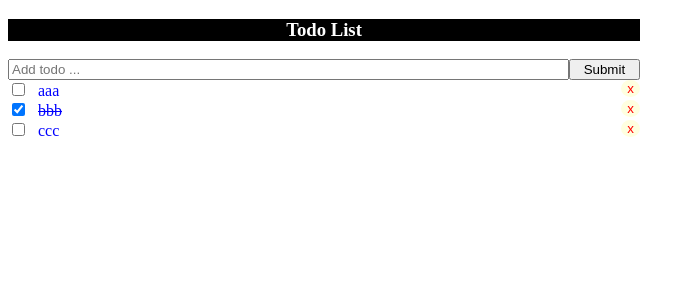
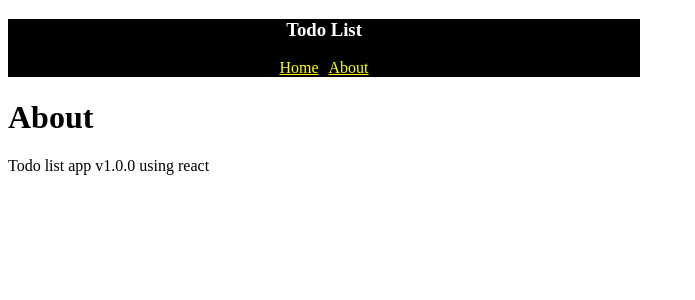
Before and after one commit to maliilam/react, a React (Create React App) app in the folder todo/: page /about in a window 1280 px wide. Shown: the top 300 px of the page, without its empty margins (0-695 px from the left). Built offline with nearby package versions, Linux system fonts and the light colour scheme.

Commit message:
add route and link

```diff
--- a/todo/package.json
+++ b/todo/package.json
@@ -8,6 +8,7 @@
     "@testing-library/user-event": "^7.2.1",
     "react": "^16.13.1",
     "react-dom": "^16.13.1",
+    "react-router-dom": "^5.2.0",
     "react-scripts": "3.4.3",
     "uuid": "^8.3.0"
   },
--- a/todo/src/App.js
+++ b/todo/src/App.js
@@ -1,7 +1,9 @@
 import React, { Component } from 'react';
+import { BrowserRouter as Router, Route} from 'react-router-dom'
 import Todos from './components/Todos';
 import Header from './components/layout/Header';
 import AddTodo from './components/AddTodo';
+import About from './components/pages/About'
 import { v4 as uuid } from 'uuid';
 
 class App extends Component{
@@ -52,16 +54,22 @@
 
   render() {
     return (
+      <Router>
         <div className="App" style={{width:'50%'}}>
           <Header/>
+          <Route exact path="/" render={props => (
+            <React.Fragment>
               <AddTodo addTodo={this.addTodo}/>
-        <header className="App-header">
-          <Todos todos={this.state.todos}
+              <Todos
+                todos={this.state.todos}
                 markComplete={this.markComplete}
                 delTodo={this.delTodo}
               />
-        </header>
+            </React.Fragment>
+          )} />
+          <Route path="/about" component={About} />
         </div>
+      </Router>
     );
   }
 }
--- a/todo/src/components/layout/Header.js
+++ b/todo/src/components/layout/Header.js
@@ -1,9 +1,12 @@
 import React from 'react'
+import { Link } from 'react-router-dom'
 
 function Header() {
     return (
         <header style={headerStyle}>
             <h3>Todo List</h3>
+            <Link to="/" style={linkStyle}>Home</Link>
+            <Link to="/about" style={linkStyle}>About</Link>
         </header>
     )
 }
@@ -13,4 +16,9 @@
     color: 'white',
     textAlign: 'center'
 }
+
+const linkStyle = {
+    color: 'yellow',
+    margin: '5px'
+}
 export default Header;
--- /dev/null
+++ b/todo/src/components/pages/About.js
@@ -0,0 +1,10 @@
+import React from 'react'
+
+export default function About() {
+    return (
+        <React.Fragment>
+            <h1>About</h1>
+            <p>Todo list app v1.0.0 using react</p>
+        </React.Fragment>
+    )
+}
```
Also changed, not shown: 1 other file (tests, documents, lock files or other folders). Lines whose indentation alone changed are shown as unchanged.
